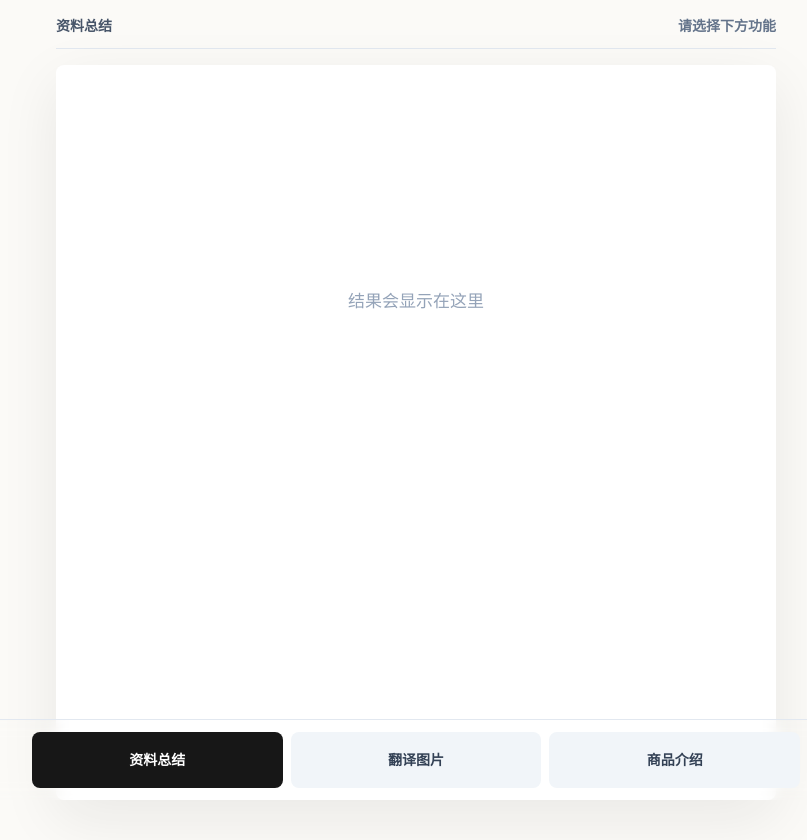
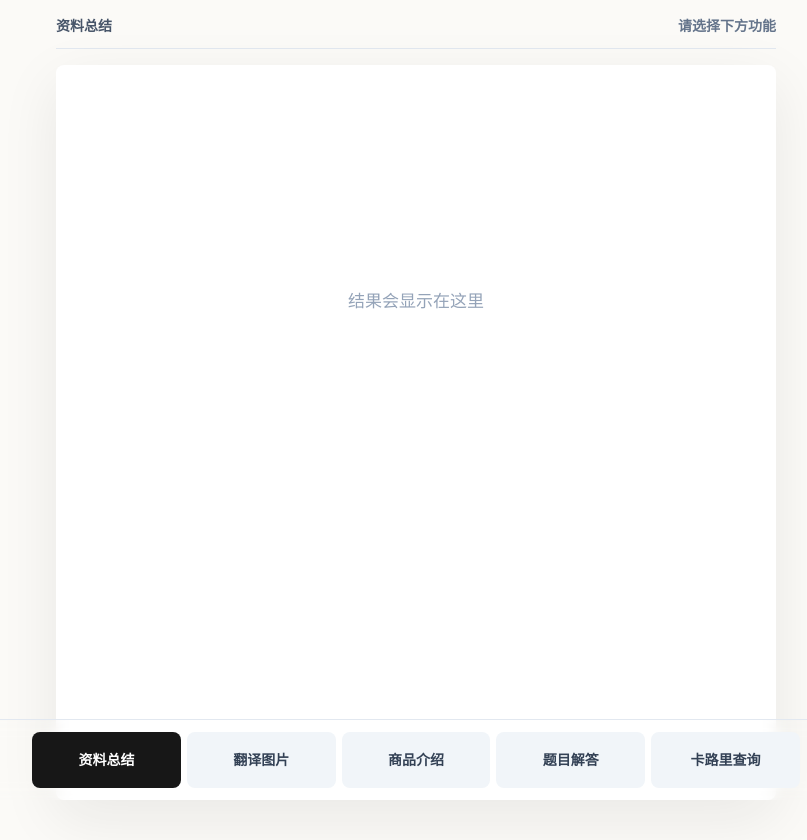
Before and after one commit to yangzongyuan672-maker/english-ai-reading-assistant, a Next.js app: page / in a window 1280 px wide. Shown: the top 840 px of the page, without its empty margins (224-1031 px from the left). Built offline with nearby package versions, Linux system fonts and the light colour scheme.

Commit message:
Add homework and calorie buttons

```diff
--- a/app/page.jsx
+++ b/app/page.jsx
@@ -5,7 +5,9 @@ import { useEffect, useRef, useState } from "react";
 const modes = [
   { id: "summary", label: "资料总结" },
   { id: "imageTranslate", label: "翻译图片" },
-  { id: "product", label: "商品介绍" }
+  { id: "product", label: "商品介绍" },
+  { id: "homework", label: "题目解答" },
+  { id: "calorie", label: "卡路里查询" }
 ];
 
 export default function Home() {
@@ -212,15 +214,15 @@ export default function Home() {
         </div>
       )}
 
-      <nav className="fixed inset-x-0 bottom-0 z-30 border-t border-slate-200 bg-white/92 px-3 py-3 backdrop-blur">
-        <div className="mx-auto grid max-w-3xl grid-cols-3 gap-2">
+      <nav className="fixed inset-x-0 bottom-0 z-30 border-t border-slate-200 bg-white/92 px-2 py-3 backdrop-blur">
+        <div className="mx-auto grid max-w-3xl grid-cols-5 gap-1.5">
           {modes.map((item) => (
             <button
               key={item.id}
               type="button"
               onClick={() => chooseMode(item.id)}
               disabled={busy}
-              className={`min-h-14 rounded-[8px] text-sm font-black transition ${
+              className={`min-h-14 rounded-[8px] px-1 text-[12px] font-black leading-tight transition sm:text-sm ${
                 mode === item.id
                   ? "bg-ink text-white"
                   : "bg-slate-100 text-slate-700"
```
